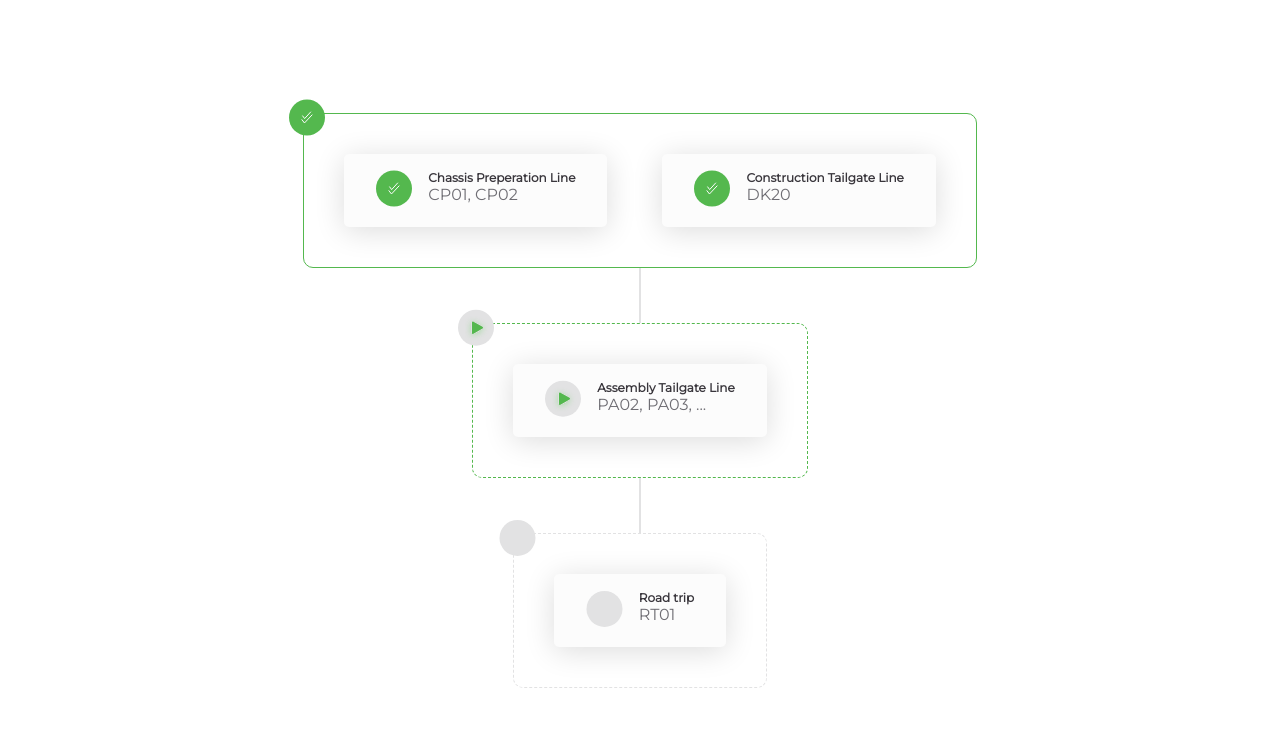
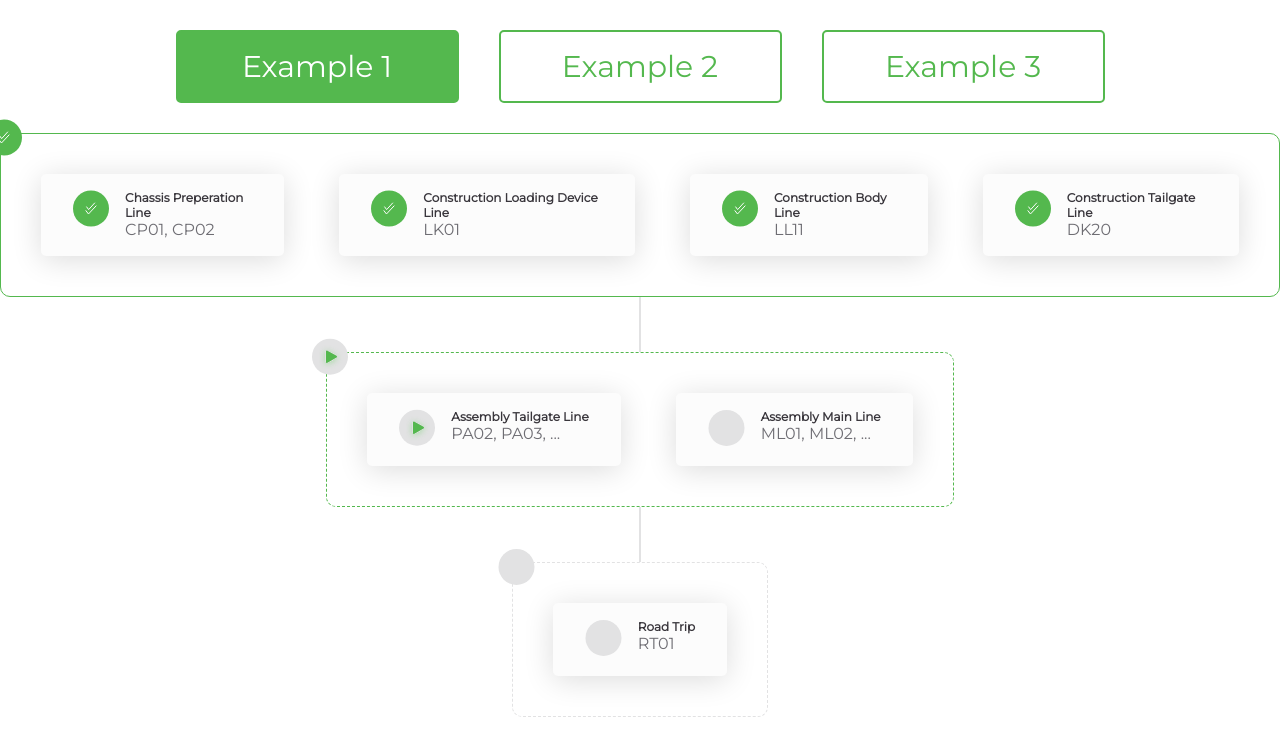
Before and after one commit to Manoj201/innovative-product, a React (Create React App) app: page / in a window 1280 px wide. Shown: the top 756 px of the page. Built offline with nearby package versions, Linux system fonts and the light colour scheme.

Commit message:
added example json and selectors

```diff
--- a/src/App.css
+++ b/src/App.css
@@ -1,10 +1,10 @@
 .rootContainer {
     display: flex;
     flex: 1;
-    justify-content: center;
     align-items: center;
     min-height: 100vh;
     background-color: #FFFFFF;
     overflow: scroll;
     padding-bottom: 10px;
+    flex-direction: column;
 }
--- a/src/App.js
+++ b/src/App.js
@@ -1,12 +1,37 @@
-import React from "react";
+import React, { useState } from "react";
 import "./App.css";
 
+import ExampleSelector from "./components/exampleSelector/ExampleSelector.component";
 import Workflow from "./components/workflow/Workflow.component";
 
+import example1Data from "./data/example1.json";
+import example2Data from "./data/example2.json";
+import example3Data from "./data/example3.json";
+
 function App() {
+  const [data, setData] = useState(example1Data);
+
+  const handleChangeSelection = (value) => {
+    console.log(value);
+    switch (value) {
+      case "Example 1":
+        setData(example1Data);
+        break;
+      case "Example 2":
+        setData(example2Data);
+        break;
+      case "Example 3":
+        setData(example3Data);
+        break;
+      default:
+        setData(example1Data);
+    }
+  };
+
   return (
     <div className="rootContainer">
-      <Workflow />
+      <ExampleSelector onChange={handleChangeSelection} />
+      <Workflow data={data} />
     </div>
   );
 }
--- /dev/null
+++ b/src/components/exampleButton/ExampleButton.component.js
@@ -0,0 +1,17 @@
+import React from "react";
+import classNames from "classnames";
+
+import "./ExampleButton.css";
+
+const ExampleButton = ({ label, selected, onClick }) => {
+  return (
+    <div
+      className={classNames("button-root", selected && "button-root-selected")}
+      onClick={() => onClick()}
+    >
+      {label}
+    </div>
+  );
+};
+
+export default ExampleButton;
--- /dev/null
+++ b/src/components/exampleButton/ExampleButton.css
@@ -0,0 +1,20 @@
+.button-root {
+    display: flex;
+    width: 215px;
+    padding: 16px 32px;
+    border: 2px solid #54B84E;
+    border-radius: 5px;
+    font-family: 'Montserrat';
+    font-weight: 400;
+    font-size: 30px;
+    color: #54B84E;
+    justify-content: center;
+    margin-left: 20px;
+    margin-right: 20px;
+    cursor: pointer;
+}
+
+.button-root-selected {
+    background-color: #54B84E;
+    color: #ffffff;
+}
--- /dev/null
+++ b/src/components/exampleSelector/ExampleSelector.component.js
@@ -0,0 +1,30 @@
+import React, { useState } from "react";
+
+import ExampleButton from "../exampleButton/ExampleButton.component";
+
+import "./ExampleSelector.css";
+
+const buttonArray = ["Example 1", "Example 2", "Example 3"];
+
+const ExampleSelector = ({ onChange }) => {
+  const [selected, setSelected] = useState("Example 1");
+
+  const handelClick = (item) => {
+    setSelected(item);
+    onChange(item);
+  };
+
+  return (
+    <div className="selector-container">
+      {buttonArray.map((item) => (
+        <ExampleButton
+          label={item}
+          selected={item === selected}
+          onClick={() => handelClick(item)}
+        />
+      ))}
+    </div>
+  );
+};
+
+export default ExampleSelector;
--- /dev/null
+++ b/src/components/exampleSelector/ExampleSelector.css
@@ -0,0 +1,6 @@
+.selector-container {
+    display: flex;
+    flex-direction: row;
+    margin-top: 30px;
+    margin-bottom: 30px;
+}
--- a/src/components/workflow/Workflow.component.js
+++ b/src/components/workflow/Workflow.component.js
@@ -3,23 +3,22 @@ import React, { useMemo } from "react";
 import ItemCardWrapper from "../itemCardWrapper/ItemCardWrapper.component";
 
 import { prepareData } from "../../service/WorkflowDataConverter";
-import example2Data from "../../data/example2.json";
 import "./Workflow.css";
 
-const Workflow = () => {
-  const data = useMemo(() => {
-    return prepareData(example2Data);
-  }, []);
+const Workflow = ({ data }) => {
+  const sanitizedData = useMemo(() => {
+    return prepareData(data);
+  }, [data]);
 
   const keysArray = useMemo(() => {
-    return Object.keys(data);
-  }, [data]);
+    return Object.keys(sanitizedData);
+  }, [sanitizedData]);
 
   return (
     <div className="workflow-container">
       {keysArray.map((key, index) => (
         <React.Fragment key={`workflow-section-${index}`}>
-          <ItemCardWrapper isDone data={data[key]} />
+          <ItemCardWrapper isDone data={sanitizedData[key]} />
           {index !== keysArray.length - 1 && (
             <div className="workflow-stroke" />
           )}
--- /dev/null
+++ b/src/data/example1.json
@@ -0,0 +1,137 @@
+[
+    {
+      "idFlowItem": 1,
+      "flowSequence": 1,
+      "itemTitle": "Chassis Preperation Line",
+      "itemStatus": 3,
+      "flowGroupStatus": 3,
+      "subItems": [
+        {
+          "idSubItem": 1,
+          "itemTitle": "CP01",
+          "itemSequence": 1,
+          "itemStatus": 3
+        },
+        {
+          "idSubItem": 2,
+          "itemTitle": "CP02",
+          "itemSequence": 2,
+          "itemStatus": 3
+        }
+      ]
+    },
+    {
+      "idFlowItem": 2,
+      "flowSequence": 1,
+      "itemTitle": "Construction Loading Device Line",
+      "itemStatus": 3,
+      "flowGroupStatus": 3,
+      "subItems": [
+        {
+          "idSubItem": 3,
+          "itemTitle": "LK01",
+          "itemSequence": 1,
+          "itemStatus": 3
+        }
+      ]
+    },
+    {
+        "idFlowItem": 3,
+        "flowSequence": 1,
+        "itemTitle": "Construction Body Line",
+        "itemStatus": 3,
+        "flowGroupStatus": 3,
+        "subItems": [
+          {
+            "idSubItem": 4,
+            "itemTitle": "LL11",
+            "itemSequence": 1,
+            "itemStatus": 3
+          }
+        ]
+      },
+      {
+        "idFlowItem": 4,
+        "flowSequence": 1,
+        "itemTitle": "Construction Tailgate Line",
+        "itemStatus": 3,
+        "flowGroupStatus": 3,
+        "subItems": [
+          {
+            "idSubItem": 5,
+            "itemTitle": "DK20",
+            "itemSequence": 1,
+            "itemStatus": 3
+          }
+        ]
+      },
+      {
+        "idFlowItem": 5,
+        "flowSequence": 2,
+        "itemTitle": "Assembly Tailgate Line",
+        "itemStatus": 2,
+        "flowGroupStatus": 2,
+        "subItems": [
+          {
+            "idSubItem": 6,
+            "itemTitle": "PA02",
+            "itemSequence": 1,
+            "itemStatus": 3
+          },
+          {
+            "idSubItem": 7,
+            "itemTitle": "PA03",
+            "itemSequence": 1,
+            "itemStatus": 3
+          },
+          {
+            "idSubItem": 8,
+            "itemTitle": "PA04",
+            "itemSequence": 1,
+            "itemStatus": 2
+          }
+        ]
+      },
+      {
+        "idFlowItem": 6,
+        "flowSequence": 2,
+        "itemTitle": "Assembly Main Line",
+        "itemStatus": 1,
+        "flowGroupStatus": 2,
+        "subItems": [
+          {
+            "idSubItem": 9,
+            "itemTitle": "ML01",
+            "itemSequence": 1,
+            "itemStatus": 1
+          },
+          {
+            "idSubItem": 10,
+            "itemTitle": "ML02",
+            "itemSequence": 1,
+            "itemStatus": 1
+          },
+          {
+            "idSubItem": 11,
+            "itemTitle": "ML03",
+            "itemSequence": 1,
+            "itemStatus": 1
+          }
+        ]
+      },
+      {
+        "idFlowItem": 7,
+        "flowSequence": 3,
+        "itemTitle": "Road Trip",
+        "itemStatus": 1,
+        "flowGroupStatus": 1,
+        "subItems": [
+          {
+            "idSubItem": 12,
+            "itemTitle": "RT01",
+            "itemSequence": 1,
+            "itemStatus": 1
+          }
+        ]
+      }
+]
--- /dev/null
+++ b/src/data/example3.json
@@ -0,0 +1,116 @@
+[
+    {
+      "idFlowItem": 1,
+      "flowSequence": 1,
+      "itemTitle": "Chassis Preperation Line",
+      "itemStatus": 3,
+      "flowGroupStatus": 3,
+      "subItems": [
+        {
+          "idSubItem": 1,
+          "itemTitle": "CP01",
+          "itemSequence": 1,
+          "itemStatus": 3
+        },
+        {
+          "idSubItem": 2,
+          "itemTitle": "CP02",
+          "itemSequence": 2,
+          "itemStatus": 3
+        }
+      ]
+    },
+    {
+      "idFlowItem": 2,
+      "flowSequence": 1,
+      "itemTitle": "Construction Tailgate Line",
+      "itemStatus": 3,
+      "flowGroupStatus": 3,
+      "subItems": [
+        {
+          "idSubItem": 3,
+          "itemTitle": "DK20",
+          "itemSequence": 1,
+          "itemStatus": 3
+        }
+      ]
+    },
+    {
+      "idFlowItem": 3,
+      "flowSequence": 2,
+      "itemTitle": "Assembly Tailgate Line",
+      "itemStatus": 2,
+      "flowGroupStatus": 2,
+      "subItems": [
+        {
+          "idSubItem": 4,
+          "itemTitle": "PA02",
+          "itemSequence": 1,
+          "itemStatus": 3
+        },
+        {
+          "idSubItem": 5,
+          "itemTitle": "PA03",
+          "itemSequence": 1,
+          "itemStatus": 3
+        },
+        {
+          "idSubItem": 6,
+          "itemTitle": "PA04",
+          "itemSequence": 1,
+          "itemStatus": 2
+        },
+        {
+          "idSubItem": 7,
+          "itemTitle": "AL01",
+          "itemSequence": 1,
+          "itemStatus": 2
+        },
+        {
+          "idSubItem": 8,
+          "itemTitle": "PA01",
+          "itemSequence": 2,
+          "itemStatus": 1
+        },
+        {
+          "idSubItem": 9,
+          "itemTitle": "AL03",
+          "itemSequence": 3,
+          "itemStatus": 1
+        },
+        {
+          "idSubItem": 10,
+          "itemTitle": "AL05",
+          "itemSequence": 4,
+          "itemStatus": 1
+        },
+        {
+          "idSubItem": 11,
+          "itemTitle": "AL07",
+          "itemSequence": 5,
+          "itemStatus": 1
+        },
+        {
+          "idSubItem": 12,
+          "itemTitle": "AL10",
+          "itemSequence": 6,
+          "itemStatus": 1
+        }
+      ]
+    },
+    {
+      "idFlowItem": 4,
+      "flowSequence": 3,
+      "itemTitle": "Road trip",
+      "itemStatus": 1,
+      "flowGroupStatus": 1,
+      "subItems": [
+        {
+          "idSubItem": 13,
+          "itemTitle": "RT01",
+          "itemSequence": 1,
+          "itemStatus": 1
+        }
+      ]
+    }
+  ]
```
